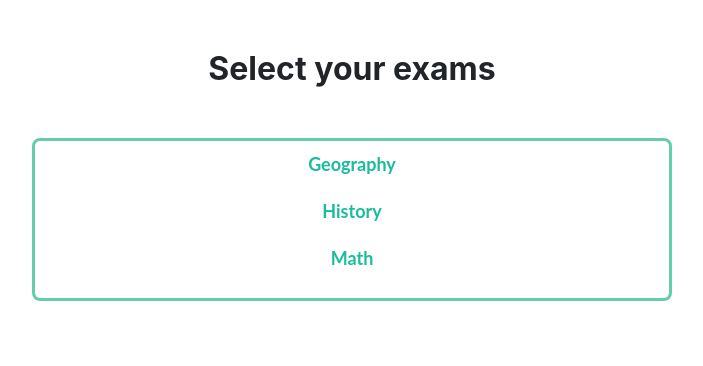
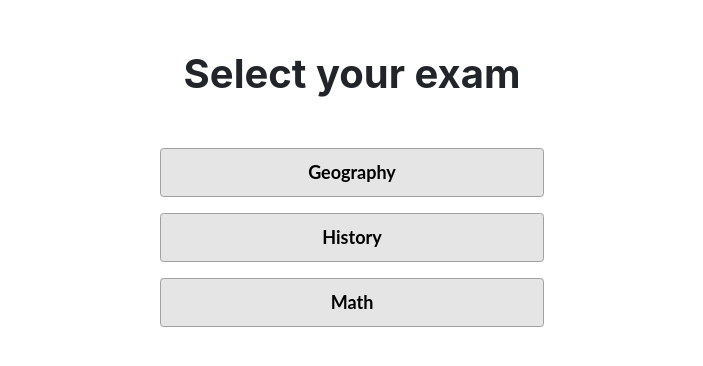
Before and after one commit to ameteku/ExamCouncilChainLink, a React (Create React App) app in the folder reactfrontend/: page /student/examselect in a window 1280 px wide. Shown: the top 366 px of the page, without its empty margins (288-991 px from the left). Built offline with nearby package versions, Linux system fonts and the light colour scheme.

Commit message:
Added state variable in Link object

```diff
--- a/reactfrontend/src/ExamRegister.css
+++ b/reactfrontend/src/ExamRegister.css
@@ -121,8 +121,7 @@
 
   .examsList  {
       margin: auto;
-      width: 50%;
-      border: solid mediumaquamarine;
+      width: 30%;
       border-radius: 0.5em;
       margin-bottom: 0px;
       padding-bottom: 0px;
@@ -135,7 +134,7 @@
 
   }
  .examItem:hover{
-        background-color: mediumaquamarine;
+        background-color: #b5838d;
         color: white;
         text-decoration: none;
   }
--- a/reactfrontend/src/ExamRegister.js
+++ b/reactfrontend/src/ExamRegister.js
@@ -5,18 +5,27 @@ import './ExamRegister.css';
 function ExamRegister(){
     //fetch from database and use as React state
     const [examsID,changeExamsID] = React.useState([]);
-    const [currentExamID,updateCurrentExamID] = React.useState("");
+    function containsObject(obj, list) {
+        var i;
+        for (i = 0; i < list.length; i++) {
+            if (list[i] === obj) {
+                return true;
+            }
+        }
+        return false;
+    }
 
     function onAdd(exam){
-        changeExamsID(prevExams => {
-            return [...prevExams,exam];
-        })
-        updateCurrentExamID("");
+        if (containsObject(exam,examsID)){
+            alert("You've already picked this");
+        }
+        else {
+
+            changeExamsID(prevExams => {
+                return [...prevExams,exam];
+            })
+        }
     }
-
-    function updateState(event) {
-        updateCurrentExamID(event.target.value);
-      }
 
     function removeExam(name) {
         changeExamsID((prevExams) => {
@@ -52,6 +61,7 @@ function ExamRegister(){
                             <div class="dropdown-content">
                                 <a onClick={()=>onAdd("Geography")}>Geography</a>
                                 <a onClick={()=>onAdd("History")}>History</a>
+                                <a onClick={()=>onAdd("Math")}>Math</a>
                             </div>
                         </div>
                     </div>
--- a/reactfrontend/src/ExamSelect.js
+++ b/reactfrontend/src/ExamSelect.js
@@ -4,21 +4,28 @@ import {Link} from "react-router-dom";
 
 
 function ExamSelect(){
+
     function makeListItem(exam){
+        const examDetails = {
+            examName: exam.examName,
+            examID: exam.examID,
+        }
         return (
-            <Link style={{ textDecoration: 'none' }} to="/student/examwrite"><li className="examItem">{exam.examName}</li></Link>
+            <Link style={{ textDecoration: 'none' }}
+            to="/student/examwrite" to={{
+            pathname: "/student/examwrite",
+            examDetails}}>
+            <p className="examItem examToRegister">{exam.examName}</p></Link>
         )
     }
 
     return (
         <div>
             <div className="header">
-                <h2>Select your exams</h2>
+                <h1>Select your exam</h1>
             </div>
             <div className="examsList">
-                <ul className="list-unstyled">
-                    {exams.map(makeListItem)}
-                </ul>
+                {exams.map(makeListItem)}
             </div>
         </div>
     )
--- a/reactfrontend/src/ExamWrite.js
+++ b/reactfrontend/src/ExamWrite.js
@@ -1,13 +1,13 @@
 import React from "react";
 import questions from "./Questions";
 import QAndA from "./QAndA";
+import { useLocation, useParams } from "react-router";
 
-
-
-function ExamWrite(){
+function ExamWrite(props){
     const [firstName,changeFirstName] = React.useState("Gianna");
     const [lastName,changeLastName] = React.useState("Torpey");
-
+    const { examName, examID} =
+    (props.location && props.location.examDetails) || {};
     function makeQuestionAndInput(question,index){
         return <QAndA key={index} question={question} number={index}/>
     }
@@ -15,7 +15,7 @@ function ExamWrite(){
         <div>
             <nav class="navbar navbar-expand-lg bg-secondary text-uppercase fixed-top" id="mainNav">
                 <div class="container">
-                    <a class="navbar-brand js-scroll-trigger" href="#page-top">Geography</a>
+                    <a class="navbar-brand js-scroll-trigger" href="#page-top">{examName}</a>
                     <button class="navbar-toggler navbar-toggler-right text-uppercase font-weight-bold bg-primary text-white rounded" type="button" data-toggle="collapse" data-target="#navbarResponsive" aria-controls="navbarResponsive" aria-expanded="false" aria-label="Toggle navigation">
                         Menu
                         <i class="fas fa-bars"></i>
```
Also changed, not shown: reactfrontend/src/Student.css.
